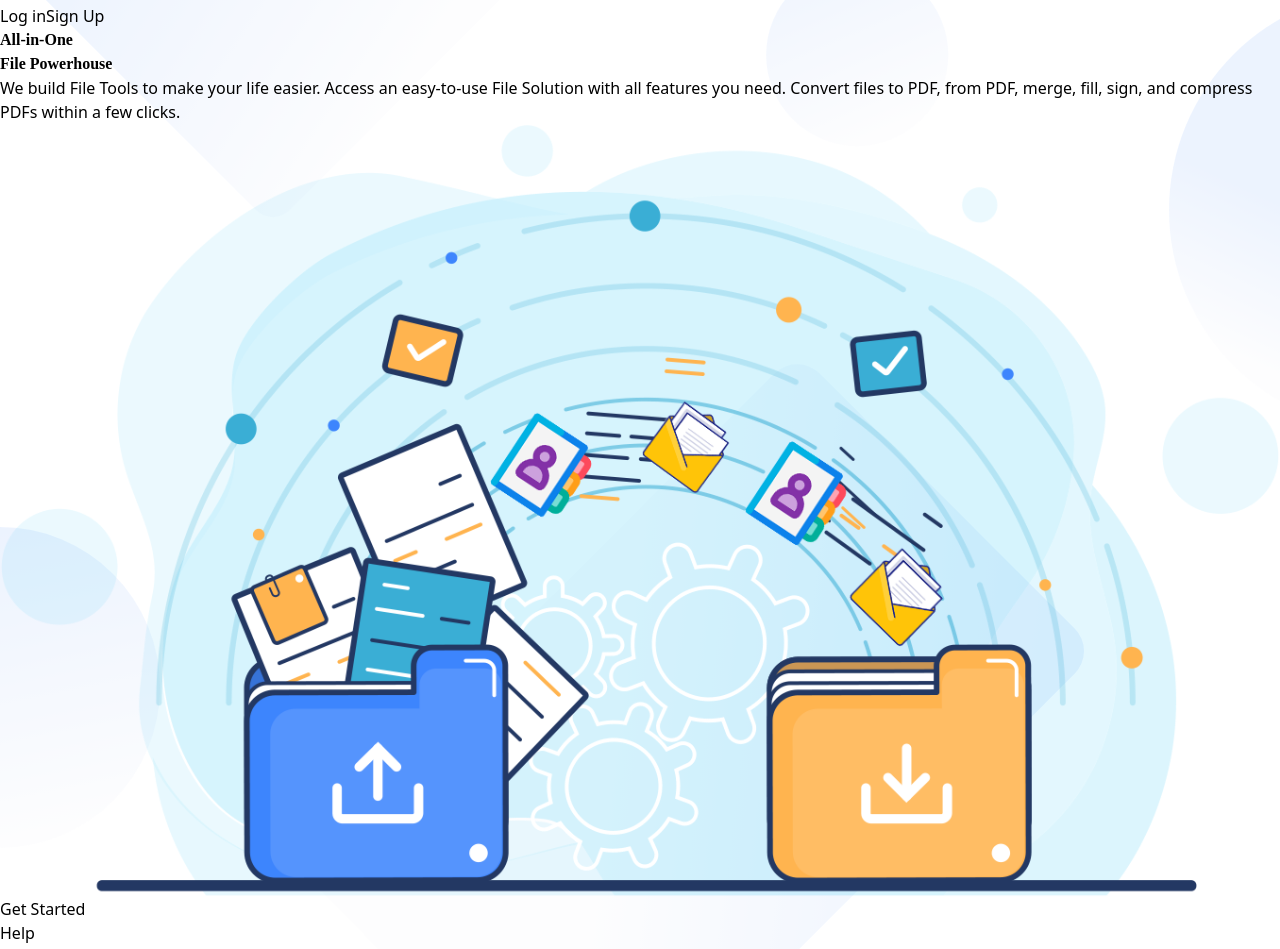
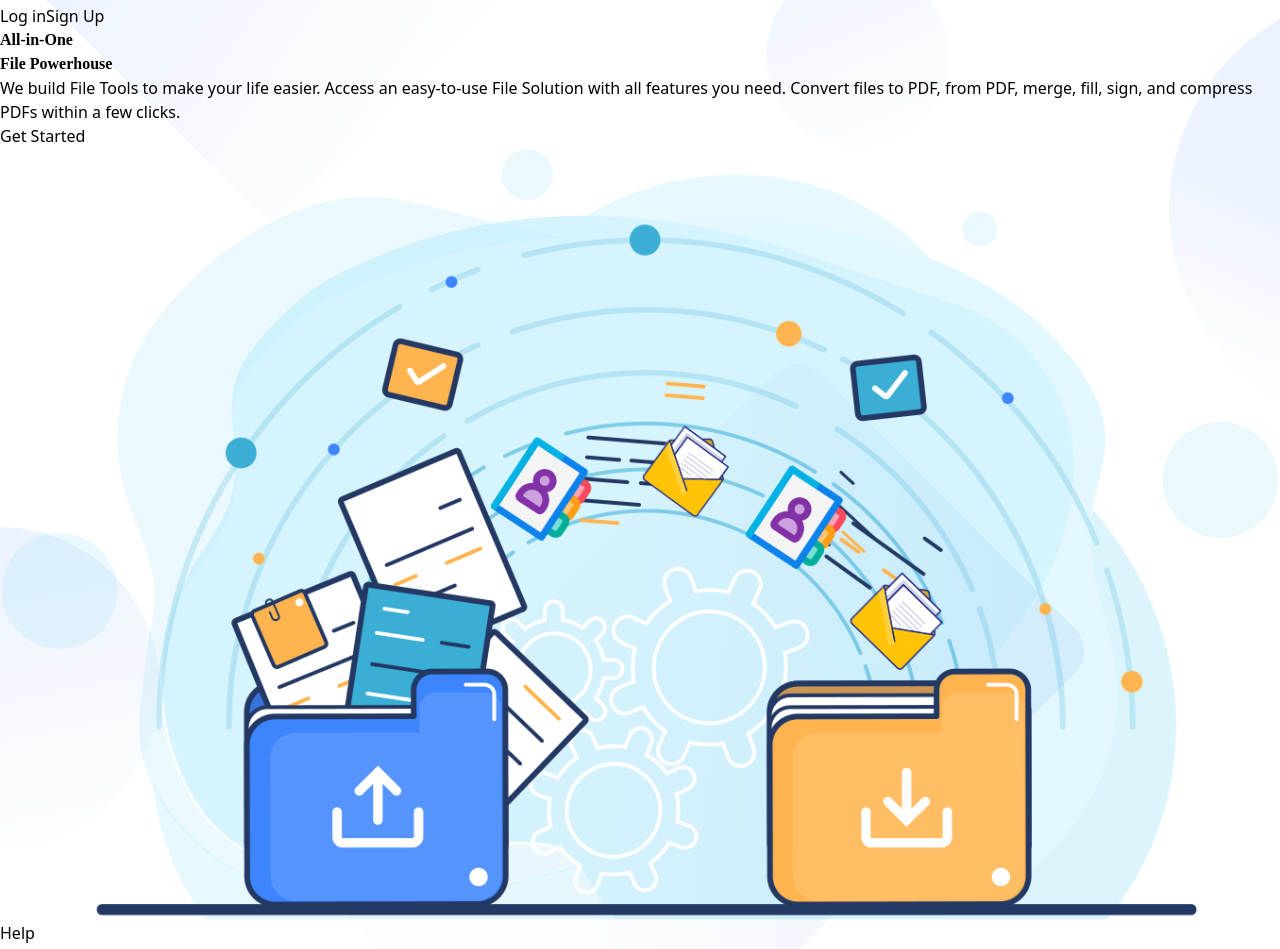
Before and after one commit to the1andonlymanojos/frontend-polfyile, a React (Vite) app: page / in a window 1280 px wide. Shown: the part 320-1269 px from the top of the page. Built offline with nearby package versions, Linux system fonts and the light colour scheme; a web font is replaced by a local one.

Commit message:
Minor Updations

```diff
--- a/package.json
+++ b/package.json
@@ -11,7 +11,8 @@
   },
   "dependencies": {
     "react": "^18.3.1",
-    "react-dom": "^18.3.1"
+    "react-dom": "^18.3.1",
+    "react-router-dom": "^6.27.0"
   },
   "devDependencies": {
     "@eslint/js": "^9.11.1",
--- a/src/App.jsx
+++ b/src/App.jsx
@@ -1,24 +1,18 @@
 import React from "react";
-import Header from "./components/header";
-import Hero from "./components/Hero";
-import Footer from "./components/Footer";
-import backgroundImage from "./components/img/background.svg";
+import { BrowserRouter, Routes, Route } from "react-router-dom";
+import LandingPage from "./pages/LandingPage";
 
-const App = () => {
+
+function App() {
   return (
-    <div
-      className="flex overflow-hidden flex-col bg-white bg-cover bg-no-repeat"
-      style={{
-        backgroundImage: `url(${backgroundImage})`, // Correctly reference the imported image
-      }}
-    >
-      <Header />
-      <main>
-        <Hero />
-      </main>
-      <Footer />
-    </div>
+
+      <BrowserRouter>
+      <Routes>
+      <Route path="/" element={<LandingPage />} />
+      </Routes>
+      </BrowserRouter>
+
   );
-};
+}
 
 export default App;
--- a/src/components/Footer.jsx
+++ b/src/components/Footer.jsx
@@ -2,7 +2,8 @@ import React from 'react';
 
 const Footer = () => {
   return (
-    <footer className="px-16 py-5 mt-28 w-full text-3xl text-black  max-md:px-5 max-md:mt-10 max-md:max-w-full "style={{ position: 'static' }}>
+    <footer className="px-16 py-5 mt-12
+    w-full text-3xl text-black  max-md:px-5 max-md:mt-10 max-md:max-w-full "style={{ position: 'static' }}>
       <nav>
         <ul className="flex justify-center
         gap-12 list-none p-0 m-0
--- a/src/components/Hero.jsx
+++ b/src/components/Hero.jsx
@@ -18,12 +18,20 @@ const Hero = () => {
                 All-in-One <br /> File{" "}
                 <span className="text-sky-600">Powerhouse</span>
               </h2>
-              <p className="self-start mt-20 text-3xl max-md:mt-10 max-md:max-w-full">
+              <p className="self-start mt-12 text-3xl max-md:mt-8 max-md:max-w-full">
                 We build File Tools to make your life easier. Access an
                 easy-to-use File Solution with all features you need. Convert
                 files to PDF, from PDF, merge, fill, sign, and compress PDFs
                 within a few clicks.
               </p>
+              {/* Move the button here, closer to the main content */}
+              <div className="relative mt-12">
+                <button className="flex shrink-0 max-w-full bg-black h-[57px] rounded-[50px] w-[345px] items-center justify-center">
+                  <span className="z-10 text-3xl tracking-widest text-white">
+                    Get Started
+                  </span>
+                </button>
+              </div>
             </div>
           </div>
           <div className="flex flex-col ml-5 w-[55%] max-md:ml-0 max-md:w-full">
@@ -36,13 +44,6 @@ const Hero = () => {
           </div>
         </div>
       </div>
-      <div className="relative mt-10">
-        <button className="flex shrink-0 max-w-full bg-black h-[57px] rounded-[50px] w-[345px] items-center justify-center">
-          <span className="z-10 text-3xl tracking-widest text-white">
-            Get Started
-          </span>
-        </button>
-      </div>
     </section>
   );
 };
--- a/src/components/header.jsx
+++ b/src/components/header.jsx
@@ -41,7 +41,7 @@ const Header = () => {
         <nav className="flex gap-10 self-start mt-5 text-3xl">
           <button
             onClick={handleLoginClick}
-            className="px-9 pb-3 text-black  rounded-[50px] max-md:px-5 pt-1 hover:bg-white text-4xl"
+            className="px-9 pb-3 text-black  rounded-[50px] max-md:px-5 pt-1 hover:text-sky-700 text-4xl"
           >
             Log in
           </button>
--- /dev/null
+++ b/src/pages/LandingPage.jsx
@@ -0,0 +1,24 @@
+import React from "react";
+import Header from "../components/header";
+import Hero from "../components/Hero";
+import Footer from "../components/Footer";
+import backgroundImage from "../components/img/background.svg";
+
+const LandingPage = () => {
+  return (
+    <div
+      className="flex overflow-hidden flex-col bg-white bg-cover bg-no-repeat"
+      style={{
+        backgroundImage: `url(${backgroundImage})`, // Correctly reference the imported image
+      }}
+    >
+      <Header />
+      <main>
+        <Hero />
+      </main>
+      <Footer />
+    </div>
+  );
+};
+
+export default LandingPage;
```
Also changed, not shown: src/pages/Home.jsx (added, +9 -0 lines), 1 other file (tests, documents, lock files or other folders).
